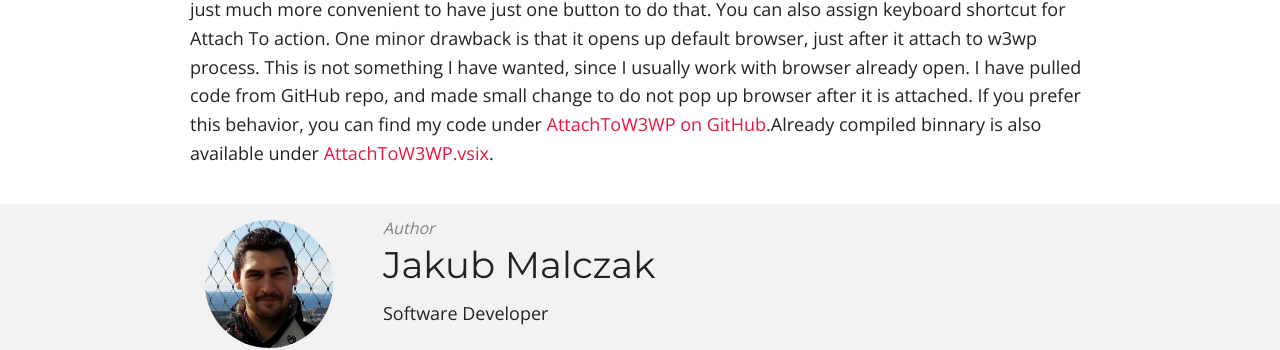
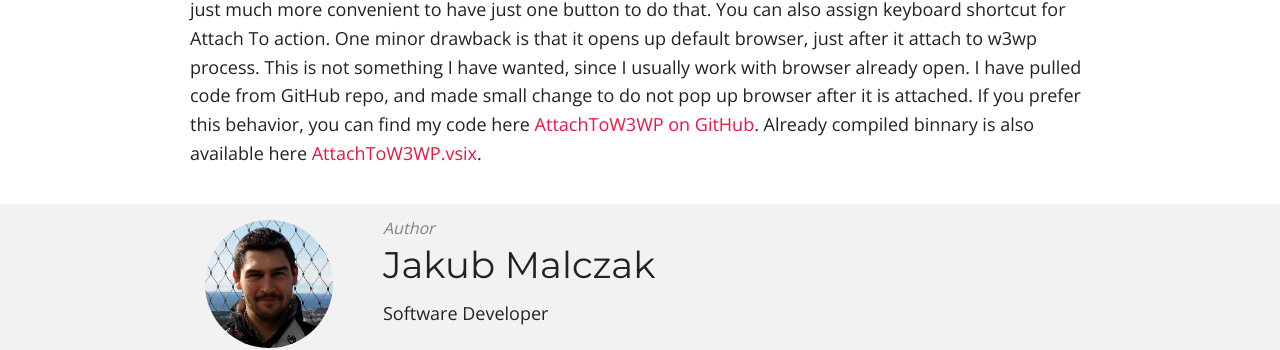
Before and after one commit to jmalczak/jmalczak.github.io, a Jekyll site: the page built from _posts/2014-11-12-attachtow3wp-change.md, in a window 1280 px wide. Shown: the part 385-735 px from the top of the page. Built offline with Jekyll 4.4.1, drawn with Linux system fonts in a browser that asks for light colours; nearby versions of some CDN libraries; comment, search, counter and statistics services are not loaded; some of the changed text lies outside the part shown.

Commit message:
Fixed text formatting

```diff
--- a/_posts/2014-11-12-attachtow3wp-change.md
+++ b/_posts/2014-11-12-attachtow3wp-change.md
@@ -9,4 +9,4 @@
 comments: true
 featured: false
 ---
-There is very cool Visual Studio extension available in Visual Studio Gallery. It's called AttachToW3WP, you can grab it [here](https://visualstudiogallery.msdn.microsoft.com/14b2a959-446f-406c-bcf0-abe87fc529e7). What it does is, it allows you to attach visual studio debugger process to IIS worker process for debugging purposes. You can do all those steps manually, by using Debug -> Attach To menu, but it's just much more convenient to have just one button to do that. You can also assign keyboard shortcut for Attach To action. One minor drawback is that it opens up default browser, just after it attach to w3wp process. This is not something I have wanted, since I usually work with browser already open. I have pulled code from GitHub repo, and made small change to do not pop up browser after it is attached. If you prefer this behavior, you can find my code under [AttachToW3WP on GitHub](https://github.com/jmalczak/AttachToW3WP).Already compiled binnary is also available under [AttachToW3WP.vsix](https://github.com/jmalczak/AttachToW3WP/raw/master/Binnaries/AttachToW3WP.vsix).
+There is very cool Visual Studio extension available in Visual Studio Gallery. It's called AttachToW3WP, you can grab it [here](https://visualstudiogallery.msdn.microsoft.com/14b2a959-446f-406c-bcf0-abe87fc529e7). What it does is, it allows you to attach visual studio debugger process to IIS worker process for debugging purposes. You can do all those steps manually, by using Debug -> Attach To menu, but it's just much more convenient to have just one button to do that. You can also assign keyboard shortcut for Attach To action. One minor drawback is that it opens up default browser, just after it attach to w3wp process. This is not something I have wanted, since I usually work with browser already open. I have pulled code from GitHub repo, and made small change to do not pop up browser after it is attached. If you prefer this behavior, you can find my code here [AttachToW3WP on GitHub](https://github.com/jmalczak/AttachToW3WP). Already compiled binnary is also available here [AttachToW3WP.vsix](https://github.com/jmalczak/AttachToW3WP/raw/master/Binnaries/AttachToW3WP.vsix).
```
